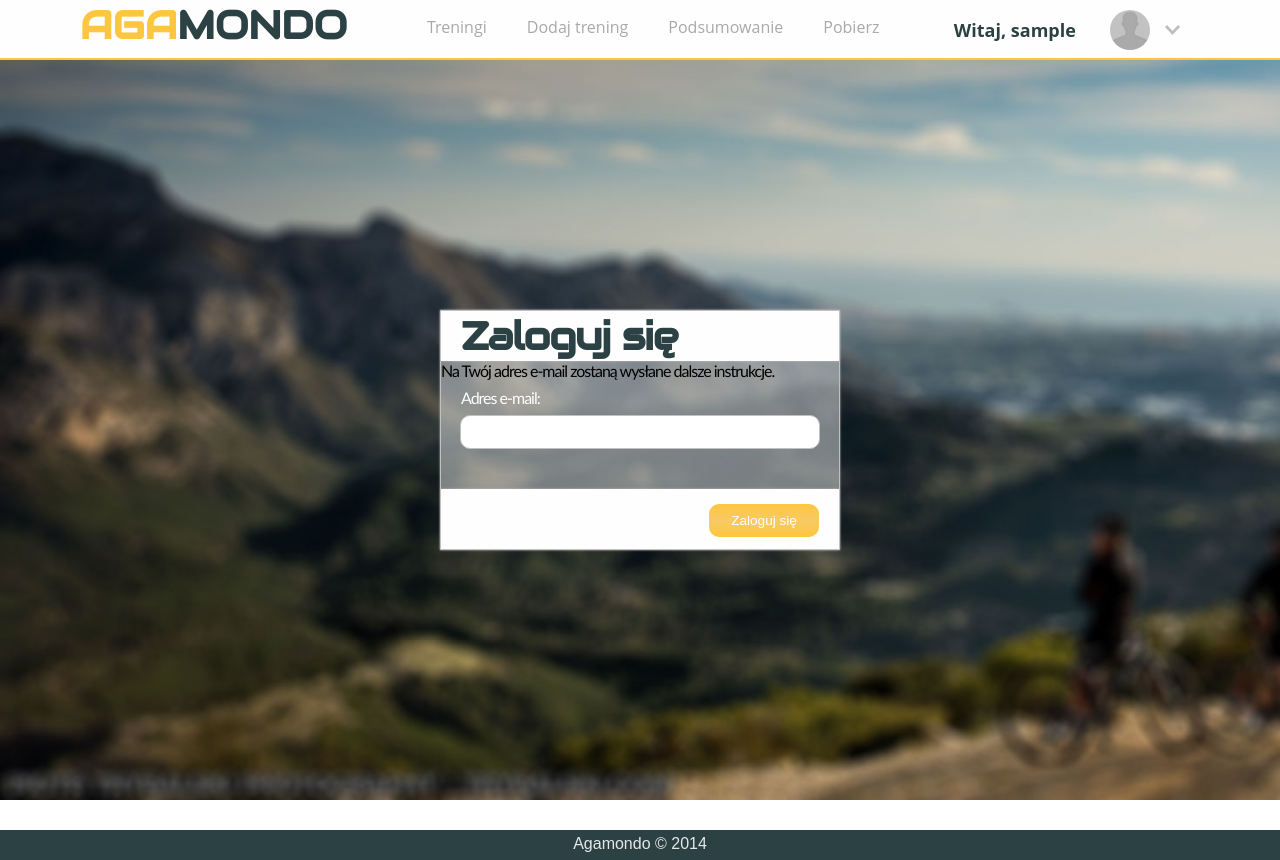
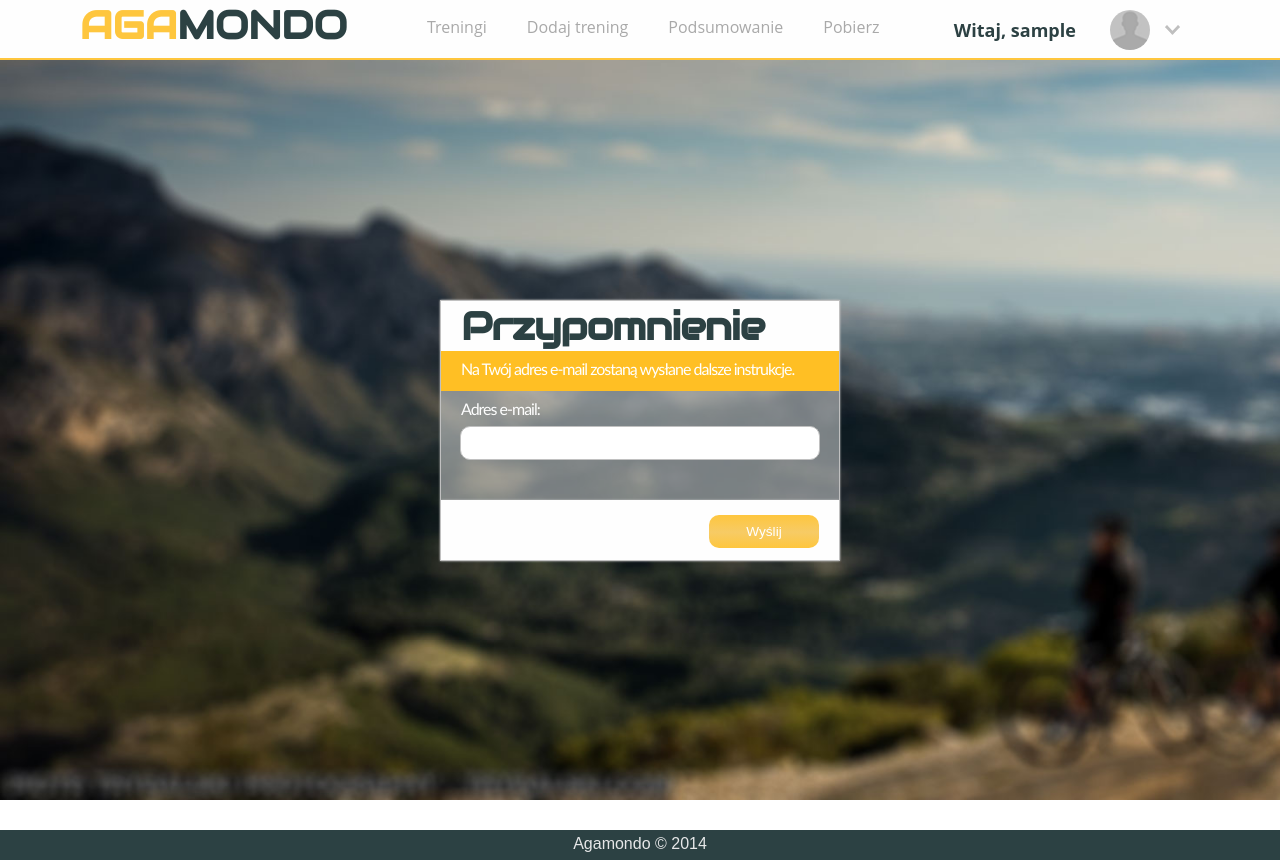
Before and after one commit to Zaszczyk/agamondo, a PHP site: page /agamondo/auth/forgetpassword in a window 1280 px wide. Run offline with PHP 8.4, Linux system fonts and the light colour scheme; the visitor is signed in with stand-in values (Sample User, id 1); data that the repository does not hold is empty; some libraries are stand-ins or nearby versions.

Commit message:
zmiany w forgetpassword.phtml

```diff
--- a/application/views/auth/forgetpassword.phtml
+++ b/application/views/auth/forgetpassword.phtml
@@ -3,22 +3,30 @@
         <div class="form-container">
             <form action="auth/sendrecoverpasswordemail/" method="post">
                 <div class = "form-heading" >
-                    <h3>Zaloguj się</h3>
+                    <h3>Przypomnienie</h3>
                 </div>
                 <?php
-                    if($resp['type'] === 0){
+                    /*if($resp['type'] === 0){
                         echo '<div class="alert alert-danger">'.$resp['text'].'</div>';
                     }
                     elseif($resp['type'] === 1){
                         echo '<div class="alert alert-success">'.$resp['text'].'</div>';
-                    }
+                    }*/
+                if($resp['type'] === 0){
+                    echo '<div class="validation-summary-errors"><p>'.$resp['text'].'</p></div>';
+                }
+                elseif($resp['type'] === 1){
+                    echo '<div class="validation-summary-errors"><p>'.$resp['text'].'</p></div>';
+                }
                 ?>
-                <p>Na Twój adres e-mail zostaną wysłane dalsze instrukcje.</p>
+                <div class="validation-summary-errors">
+                    <p>Na Twój adres e-mail zostaną wysłane dalsze instrukcje.</p>
+                </div>
                 <label>Adres e-mail:</label>
                 <input id="username" type="text" name="email">
 
                 <div class="form-footer">
-                    <button id="form-footer-button">Zaloguj się</button>
+                    <button id="form-footer-button">Wyślij</button>
                 </div>
             </form>
         </div>
```
